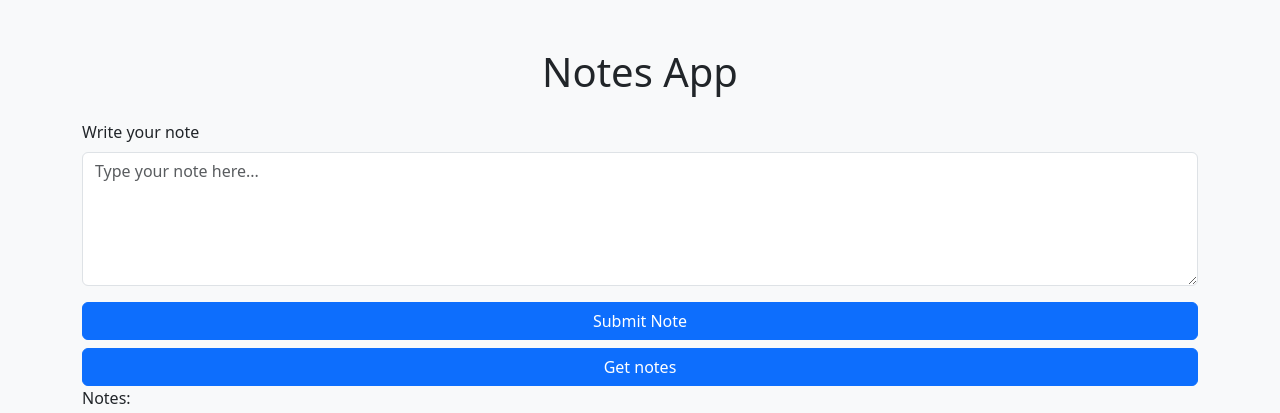
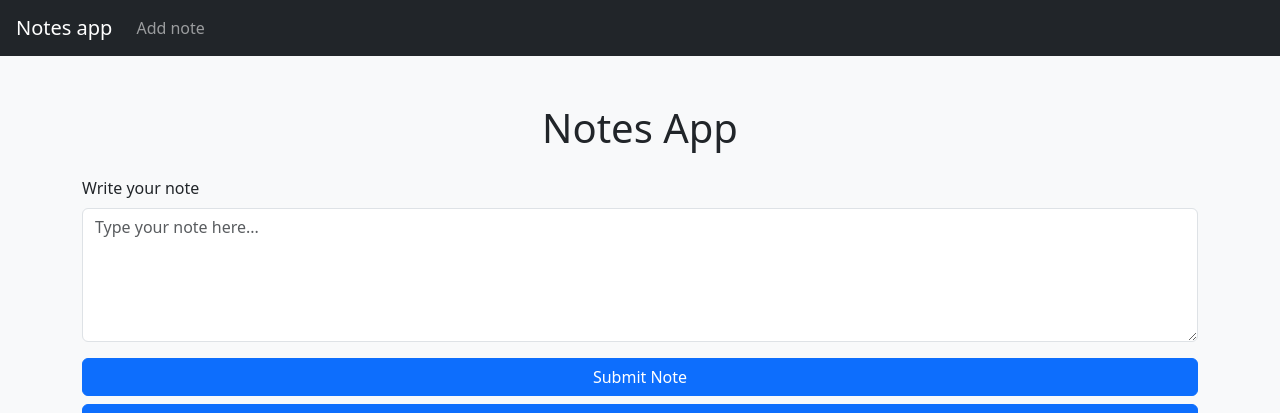
Before and after one commit to mdiannna/NotesApp, a FastAPI app: page /add_note in a window 1280 px wide. Shown: the top 413 px of the page. Run offline with FastAPI, Linux system fonts and the light colour scheme.

Commit message:
Added navbar

```diff
--- a/templates/add_note.html
+++ b/templates/add_note.html
@@ -8,6 +8,31 @@
   <link href="https://cdn.jsdelivr.net/npm/bootstrap@5.3.3/dist/css/bootstrap.min.css" rel="stylesheet">
 </head>
 <body class="bg-light">
+    <nav class="navbar navbar-expand-lg navbar-dark bg-dark" style="background-color: #e3f2fd;">
+      <a class="navbar-brand ps-3" href="/">Notes app</a>
+      <button class="navbar-toggler" type="button" data-toggle="collapse" data-target="#navbarSupportedContent" aria-controls="navbarSupportedContent" aria-expanded="false" aria-label="Toggle navigation">
+        <span class="navbar-toggler-icon"></span>
+      </button>
+
+      <div class="collapse navbar-collapse" id="navbarSupportedContent">
+        <ul class="navbar-nav mr-auto">
+          <li class="nav-item active">
+            <a class="nav-link" href="/add_note">Add note</a>
+          </li>
+          <!-- <li class="nav-item">
+            <a class="nav-link" href="#">Link</a>
+          </li>
+          <li class="nav-item">
+            <a class="nav-link disabled" href="#" tabindex="-1" aria-disabled="true">Disabled</a>
+          </li> -->
+        </ul>
+        <!-- <form class="form-inline my-2 my-lg-0">
+          <input class="form-control mr-sm-2" type="search" placeholder="Search" aria-label="Search">
+          <button class="btn btn-outline-success my-2 my-sm-0" type="submit">Search</button>
+        </form> -->
+      </div>
+    </nav>
+
   <div id="app" class="container mt-5">
     <h1 class="text-center mb-4">Notes App</h1>
     <div class="mb-3">
```
Also changed, not shown: templates/view_notes.html (+25 -0 lines).
